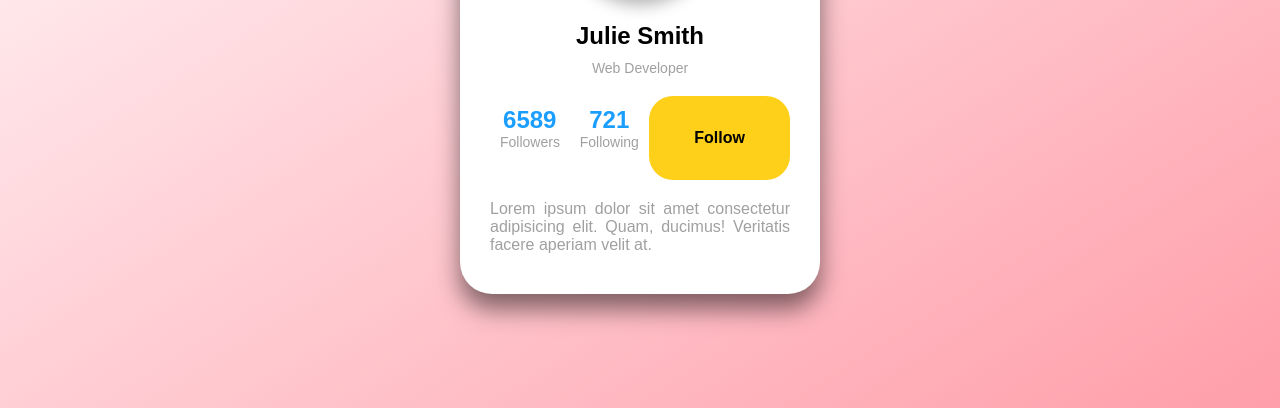
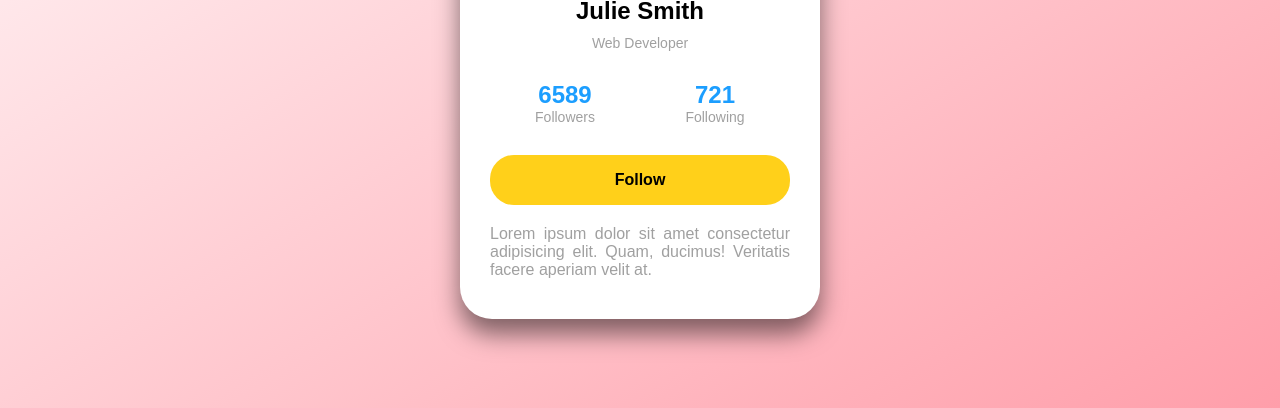
Before and after one commit to Sumetjutha/051_Profile_Card_Using_HTML_CSS, a plain HTML site: page index.html in a window 1280 px wide. Shown: the part 392-800 px from the top of the page. Drawn offline with nearby package versions, Linux system fonts and the light colour scheme.

Commit message:
Update style.css

```diff
--- a/style.css
+++ b/style.css
@@ -103,8 +103,6 @@ body {
 }
 
 .card .actions {
-  display: flex;
-  flex-direction: columnn;
   padding-bottom: 20px;
 }
 
```
